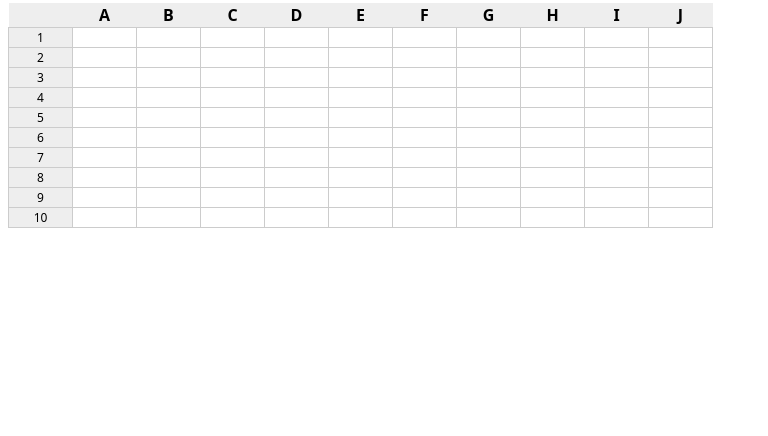
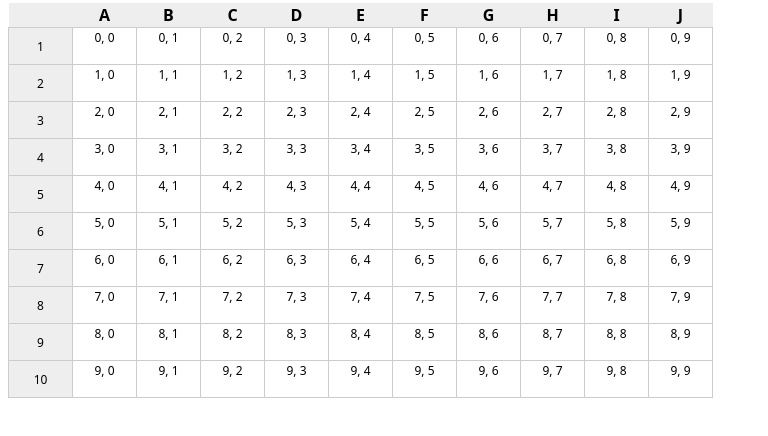
Before and after one commit to clayman1325/poc_excel, a plain HTML site: page index.html in a window 1280 px wide. Shown: the part 30-466 px from the top of the page, without its empty margins (0-768 px from the left). Drawn offline with Linux system fonts and the light colour scheme.

Commit message:
add values and input initial values to the table

```diff
--- a/index.html
+++ b/index.html
@@ -47,10 +47,14 @@
 
         const ROWS = 10;
         const COLUMNS = 10;
-        const FIRST_CHAR_CODE = 65
+        const FIRST_CHAR_CODE = 65;
+
+        const cellValue = (value) => { return { computedValue: 0, value: value }};
         const getColumnValue = (i) => String.fromCharCode(i + FIRST_CHAR_CODE);
+        const range = length => Array.from({ length }, (_, i) => i);
 
-        const range = length => Array.from({ length }, (_, i) => i);
+        let STATE = range(COLUMNS).map(column => range(ROWS).map((row) => cellValue(row)))
+        console.log(" state ", STATE)
         const renderSpreadSheet = () => {
             const $table = $('table');
             const $head = $('thead');
@@ -69,8 +73,8 @@
                     <td>${row + 1}</td>
                     ${range(COLUMNS).map(column =>`
                         <td data-x"${column}" data-y="${row}">
-                            <span></span>
-                            <input type="text" value=""/>
+                            <span>${STATE[column][row].value}, ${STATE[column][column].value}</span>
+                            <input type="text" value=${STATE[column][row].computedValue}/>
                         </td>`).join('')
                     }
                 </tr>`).join('')
```
